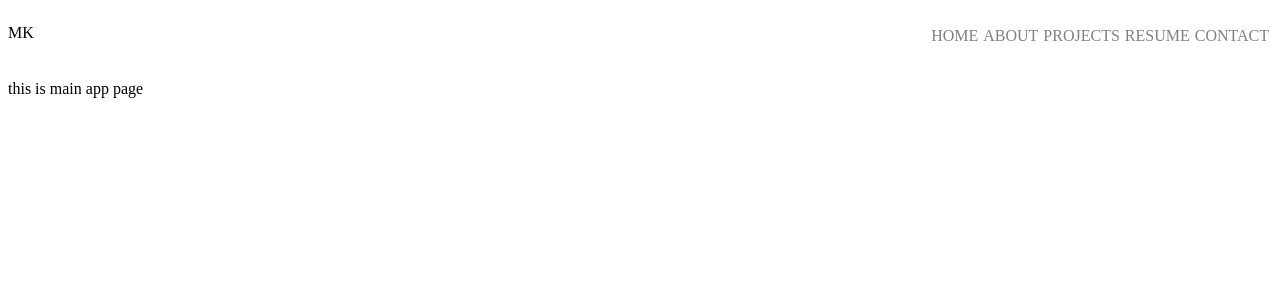
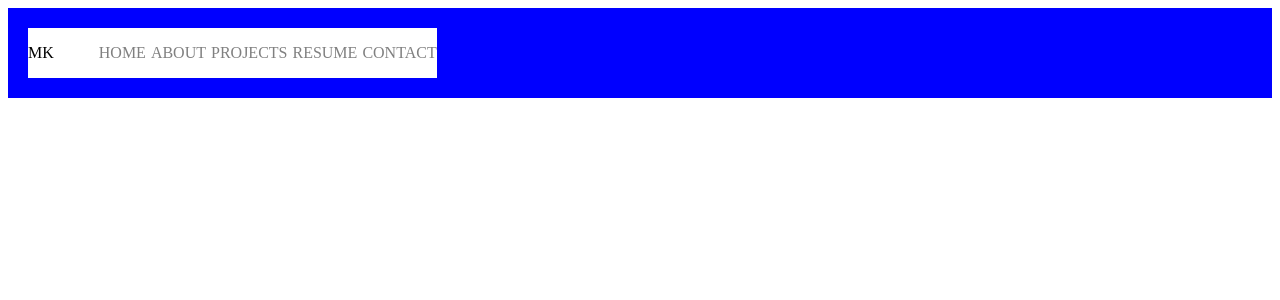
Before and after one commit to mayankk245/MyWeb, a React (Create React App) app: page / in a window 1280 px wide. Shown: the top 300 px of the page. Built offline with nearby package versions, Linux system fonts and the light colour scheme.

Commit message:
app
app component updated

```diff
--- a/src/App.js
+++ b/src/App.js
@@ -1,12 +1,14 @@
 import React from "react";
-import Navbar from "./components/Navbar";
+import Container from "./components/Container";
+import "./css/App.css";
 
 class App extends React.Component {
   render() {
     return (
       <div>
-        <Navbar />
-        <p>this is main app page</p>
+        <div className="box">
+          <Container />
+        </div>
       </div>
     );
   }
--- a/src/components/Container.js
+++ b/src/components/Container.js
@@ -1,10 +1,13 @@
 import React from "react";
+import Navbar from "./Navbar";
 
 class Container extends React.Component {
   render() {
     return (
       <div className="container">
-        <div className="navbar" />
+        <div className="navbar">
+          <Navbar />
+        </div>
         <div className="main-content" />
         <div className="footer" />
       </div>
--- a/src/components/Navbar.js
+++ b/src/components/Navbar.js
@@ -4,7 +4,7 @@ import "../css/Navbar.css";
 class Navbar extends React.Component {
   render() {
     return (
-      <div className="navbar">
+      <div className="navigation">
         <div className="logo">
           <p>MK</p>
         </div>
--- /dev/null
+++ b/src/css/App.css
@@ -0,0 +1,6 @@
+.box {
+  display: flex;
+  padding: 20px;
+  background-color: blue;
+  margin-left: auto;
+}
--- a/src/css/Navbar.css
+++ b/src/css/Navbar.css
@@ -1,10 +1,13 @@
-.navbar {
+.navigation {
   display: flex;
   flex-direction: row;
   flex-basis: 5px;
   flex-wrap: wrap;
+  background-color: white;
+  width: auto;
 }
 .logo {
+  display: flex;
   flex: 1;
 }
 .options {
@@ -16,7 +19,6 @@
   flex-direction: row;
   align-items: flex-end;
   margin-left: auto;
-  padding: 3px;
   list-style-type: none;
   text-decoration: none;
   color: grey;
```
